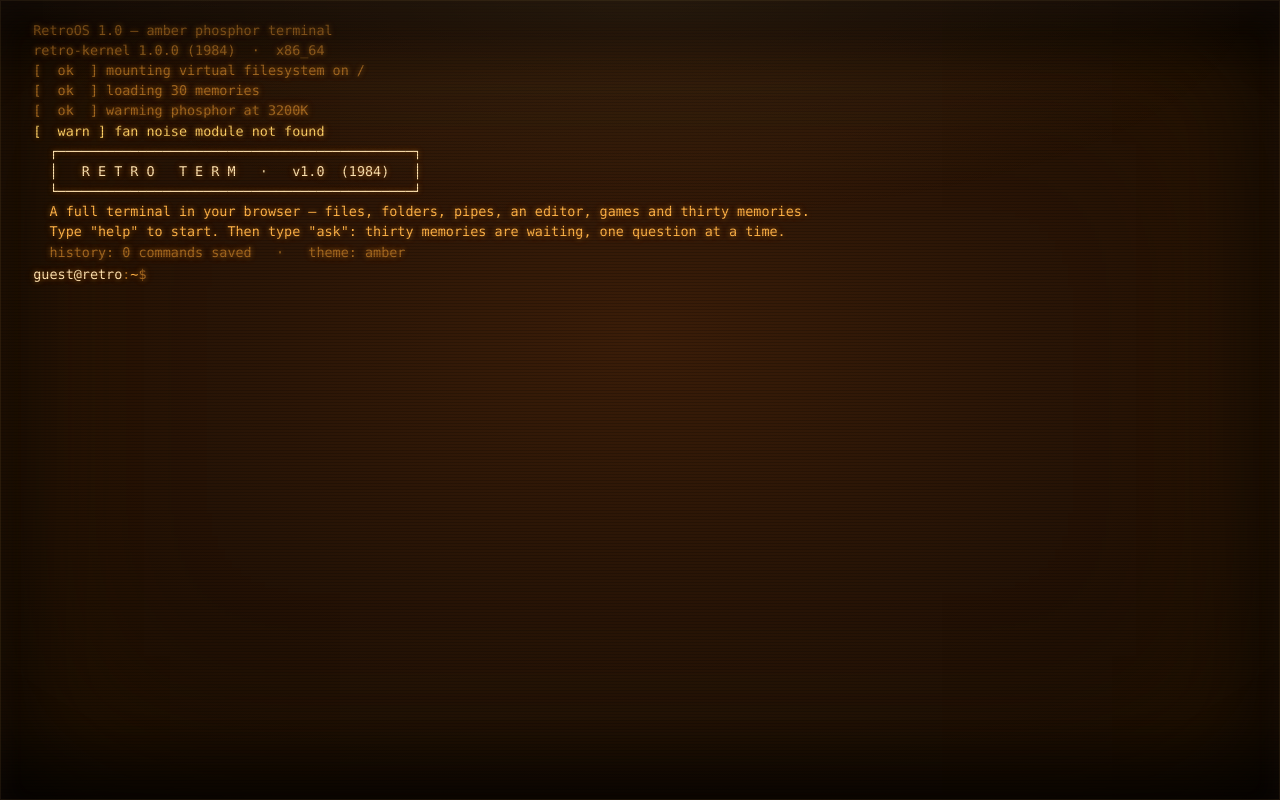
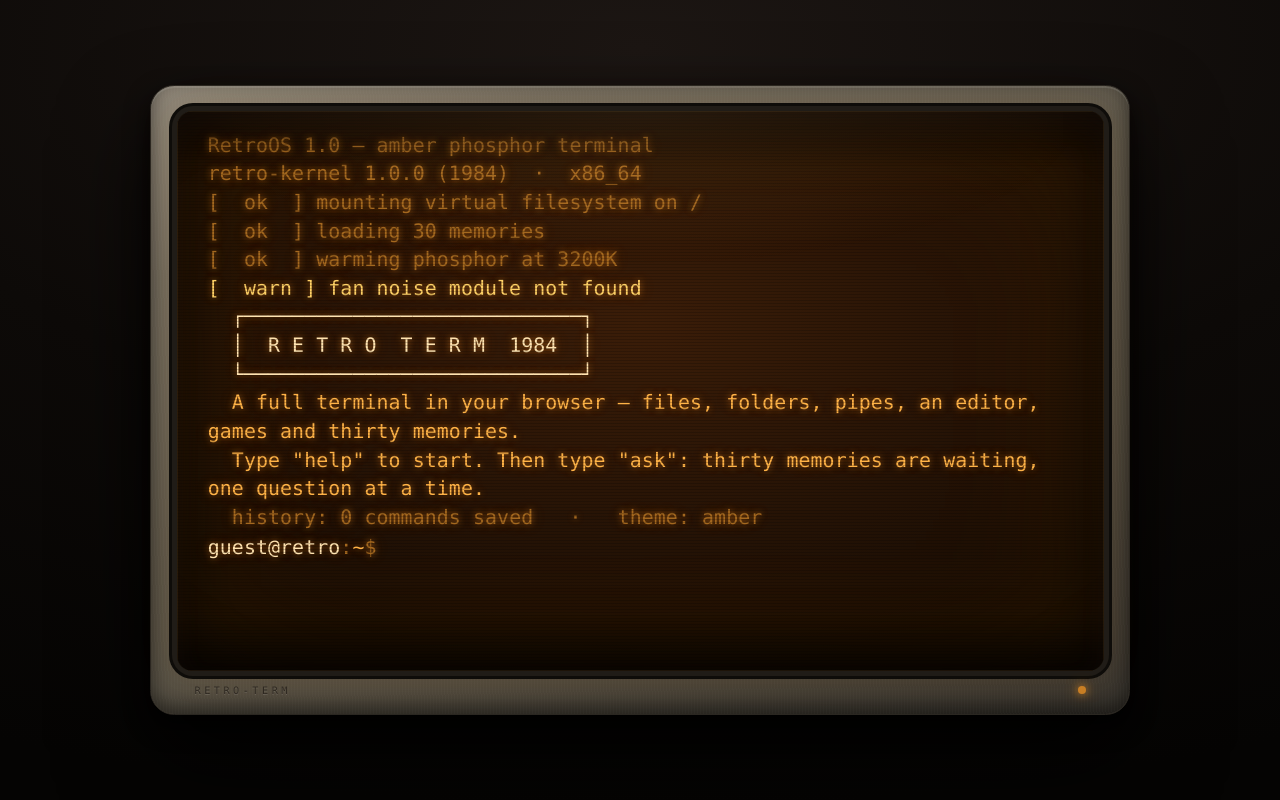
Before and after one commit to armvnhs/terminal, a plain HTML site: page index.html in a window 1280 px wide. Drawn offline with Linux system fonts and the light colour scheme.

Commit message:
Wrap the terminal in a CRT monitor case with larger type and a smaller frame.
The screen now sits inside a beige plastic bezel at 980px wide instead of spanning the viewport, so it reads as a monitor on a desk rather than a 1920px wall of text.

```diff
--- a/css/style.css
+++ b/css/style.css
@@ -41,23 +41,86 @@ html,body{ height:100%; }
 body{
   margin:0;
   padding:0;
-  background:#050301;
+  min-height:100vh;
+  background:
+    radial-gradient(120% 95% at 50% 6%, #1c1613 0%, #0d0a08 52%, #050403 100%);
   color:var(--fg);
   font-family: ui-monospace, "SF Mono", "Cascadia Mono", Menlo, Consolas, "DejaVu Sans Mono", "Courier New", monospace;
   overflow:hidden;
 }
 
-/* ── the screen fills the whole viewport ───────────────────── */
+/* ── room, monitor case, tube ─────────────────────────────── */
+.room{
+  min-height:100vh;
+  min-height:100dvh;
+  display:grid;
+  place-items:center;
+  padding:clamp(10px, 2.4vw, 30px);
+}
+
+.monitor{
+  position:relative;
+  display:flex;
+  flex-direction:column;
+  width:min(94vw, 980px);
+  padding:clamp(14px, 2vw, 30px) clamp(14px, 2vw, 30px) clamp(10px, 1.4vw, 18px);
+  border-radius:clamp(16px, 1.9vw, 28px);
+  border:1px solid #2b2721;
+  background:
+    linear-gradient(155deg, #8d8577 0%, #726b5d 18%, #5b5548 46%, #4e483c 70%, #37332c 100%);
+  box-shadow:
+    0 44px 90px rgba(0,0,0,.8),
+    0 10px 24px rgba(0,0,0,.65),
+    0 2px 0 rgba(255,255,255,.10) inset,
+    0 -8px 18px rgba(0,0,0,.5) inset;
+}
+.monitor::before{
+  content:"";
+  position:absolute;
+  inset:0;
+  border-radius:inherit;
+  background-image:repeating-linear-gradient(88deg, rgba(255,255,255,.025) 0 1px, transparent 1px 3px);
+  opacity:.7;
+  pointer-events:none;
+}
+
 .screen{
-  position:fixed;
-  inset:0;
+  position:relative;
+  width:100%;
+  height:clamp(340px, 70vh, 640px);
   overflow:hidden;
+  border-radius:clamp(10px, 1.3vw, 16px);
   background:
-    radial-gradient(115% 105% at 50% 42%, var(--screen-1) 0%, var(--screen-2) 58%, #080501 100%);
+    radial-gradient(115% 110% at 50% 38%, var(--screen-1) 0%, var(--screen-2) 58%, #080501 100%);
   box-shadow:
-    inset 0 0 120px rgba(0,0,0,.92),
-    inset 0 0 240px rgba(255,140,20,.10);
+    inset 0 0 70px rgba(0,0,0,.92),
+    inset 0 0 170px rgba(255,140,20,.12),
+    0 0 0 clamp(3px, .45vw, 5px) #201c17,
+    0 0 0 clamp(5px, .7vw, 8px) #0e0c09,
+    0 0 40px rgba(255,140,20,.10);
   animation: turnOn .85s ease-out both;
+}
+
+.chin{
+  display:flex;
+  align-items:center;
+  justify-content:space-between;
+  gap:12px;
+  padding:clamp(7px, 1.1vw, 13px) clamp(6px, 1.4vw, 18px) 0;
+  color:#2b2721;
+  font-size:clamp(8px, .8vw, 11px);
+  letter-spacing:.34em;
+  text-transform:uppercase;
+  text-shadow:0 1px 0 rgba(255,255,255,.13);
+  user-select:none;
+}
+.led{
+  width:8px;
+  height:8px;
+  border-radius:50%;
+  background:var(--accent);
+  box-shadow:0 0 8px var(--accent), 0 0 16px var(--glow);
+  animation:led 4.5s ease-in-out infinite;
 }
 
 .term{
@@ -66,11 +129,12 @@ body{
   height:100%;
   overflow-y:auto;
   overflow-x:hidden;
-  padding:clamp(16px, 2.6vh, 34px) clamp(16px, 2.6vw, 56px) 44px;
-  font-size:clamp(13px, 1.05vw, 17.5px);
-  line-height:1.5;
+  padding:clamp(16px, 2.6vh, 28px) clamp(18px, 2.4vw, 38px) 32px;
+  font-size:clamp(16px, .85vw + 9px, 23px);
+  line-height:1.44;
+  letter-spacing:.005em;
   color:var(--fg);
-  text-shadow: 0 0 5px var(--glow), 0 0 14px rgba(255,130,20,.16);
+  text-shadow: 0 0 6px var(--glow), 0 0 18px rgba(255,130,20,.20);
   cursor:text;
   font-variant-ligatures:none;
   tab-size:4;
@@ -290,6 +354,7 @@ kbd{
 
 /* ── animations ───────────────────────────────────────────── */
 @keyframes blink{ 0%,49%{opacity:1} 50%,100%{opacity:0} }
+@keyframes led{ 0%,100%{opacity:.92} 50%{opacity:.42} }
 @keyframes flick{
   0%{ transform:translateX(-30%); opacity:0 }
   8%{ opacity:.6 }
@@ -304,9 +369,12 @@ kbd{
   100%{ transform:scaleY(1); filter:brightness(1) }
 }
 
-@media (max-width:700px){
-  .term{ padding:14px 14px 34px; font-size:13px; }
+@media (max-width:760px){
+  .monitor{ width:96vw; padding:9px 9px 7px; border-radius:16px; }
+  .screen{ height:clamp(300px, 66vh, 560px); }
+  .term{ padding:13px 13px 22px; font-size:14.5px; line-height:1.45; }
   .editor{ padding:12px 14px 16px; }
+  .chin{ padding:5px 6px 0; letter-spacing:.24em; }
 }
 
 @media (prefers-reduced-motion:reduce){
--- a/index.html
+++ b/index.html
@@ -10,6 +10,8 @@
 </head>
 <body data-theme="amber">
 
+  <div class="room">
+    <div class="monitor">
       <main class="screen" id="screen">
         <div class="term" id="term" aria-live="polite"></div>
         <div class="scanlines" aria-hidden="true"></div>
@@ -17,6 +19,12 @@
         <div class="flicker" aria-hidden="true"></div>
         <div class="glass" aria-hidden="true"></div>
       </main>
+      <div class="chin" aria-hidden="true">
+        <span class="brand">RETRO-TERM</span>
+        <span class="led"></span>
+      </div>
+    </div>
+  </div>
 
   <input id="ghost" class="ghost-input" autocomplete="off" autocorrect="off" autocapitalize="off" spellcheck="false" aria-label="terminal input">
   <script type="module" src="js/main.js"></script>
--- a/js/term.js
+++ b/js/term.js
@@ -575,9 +575,9 @@ export class Terminal {
     }
     this.println('');
 
-    this.println('  ┌────────────────────────────────────────────┐', 'bright');
-    this.println('  │   R E T R O   T E R M   ·   v1.0  (1984)   │', 'bright');
-    this.println('  └────────────────────────────────────────────┘', 'bright');
+    this.println('  ┌────────────────────────────┐', 'bright');
+    this.println('  │  R E T R O  T E R M  1984  │', 'bright');
+    this.println('  └────────────────────────────┘', 'bright');
     this.println('');
     this.println('  A full terminal in your browser — files, folders, pipes, an editor, games and thirty memories.');
     this.println('  Type "help" to start. Then type "ask": thirty memories are waiting, one question at a time.');
```
Lines whose indentation alone changed are shown as unchanged.
